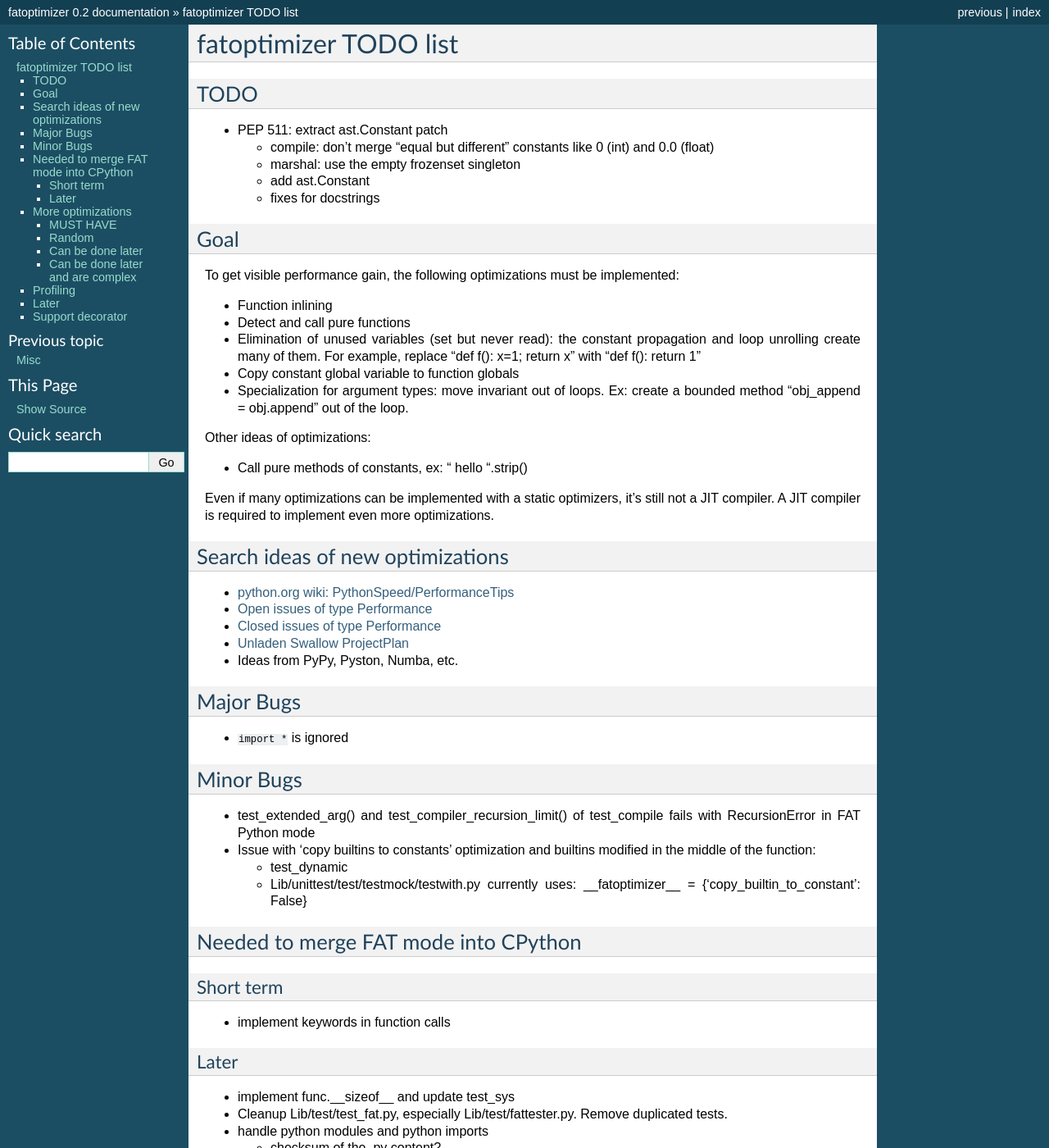
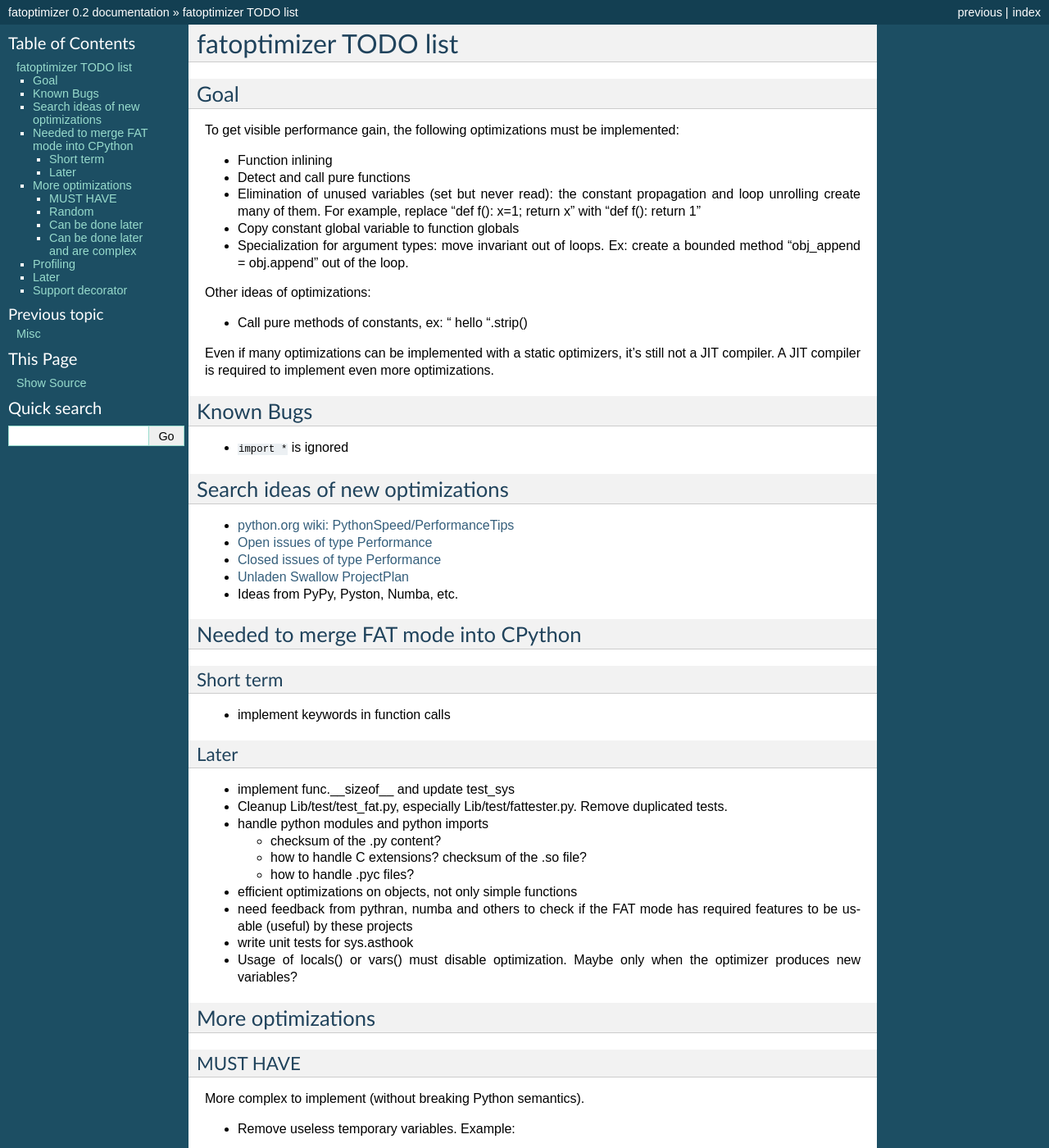
Before and after one commit to vstinner/fatoptimizer, a Sphinx documentation site: the page built from doc/todo.rst, in a window 1280 px wide and 1400 px high. Shown: the whole window at 82% size. Built offline with Sphinx 7.4.7, drawn with Linux system fonts in a browser that asks for light colours.

Commit message:
update TODO list

```diff
--- a/doc/todo.rst
+++ b/doc/todo.rst
@@ -3,18 +3,6 @@
 ++++++++++++++++++++++
 fatoptimizer TODO list
 ++++++++++++++++++++++
-
-TODO
-====
-
-* PEP 511: extract ast.Constant patch
-
-  * compile: don't merge "equal but different" constants like 0 (int) and 0.0
-    (float)
-  * marshal: use the empty frozenset singleton
-  * add ast.Constant
-  * fixes for docstrings
-
 
 Goal
 ====
@@ -40,6 +28,12 @@
 optimizations.
 
 
+Known Bugs
+==========
+
+* ``import *`` is ignored
+
+
 Search ideas of new optimizations
 =================================
 
@@ -52,26 +46,6 @@
 * `Unladen Swallow ProjectPlan
   <http://code.google.com/p/unladen-swallow/wiki/ProjectPlan>`_
 * Ideas from PyPy, Pyston, Numba, etc.
-
-
-Major Bugs
-==========
-
-* ``import *`` is ignored
-
-
-Minor Bugs
-==========
-
-* test_extended_arg() and test_compiler_recursion_limit() of test_compile fails
-  with RecursionError in FAT Python mode
-
-* Issue with 'copy builtins to constants' optimization and builtins modified in
-  the middle of the function:
-
-  - test_dynamic
-  - Lib/unittest/test/testmock/testwith.py currently uses:
-    __fatoptimizer__ = {'copy_builtin_to_constant': False}
 
 
 Needed to merge FAT mode into CPython
```
